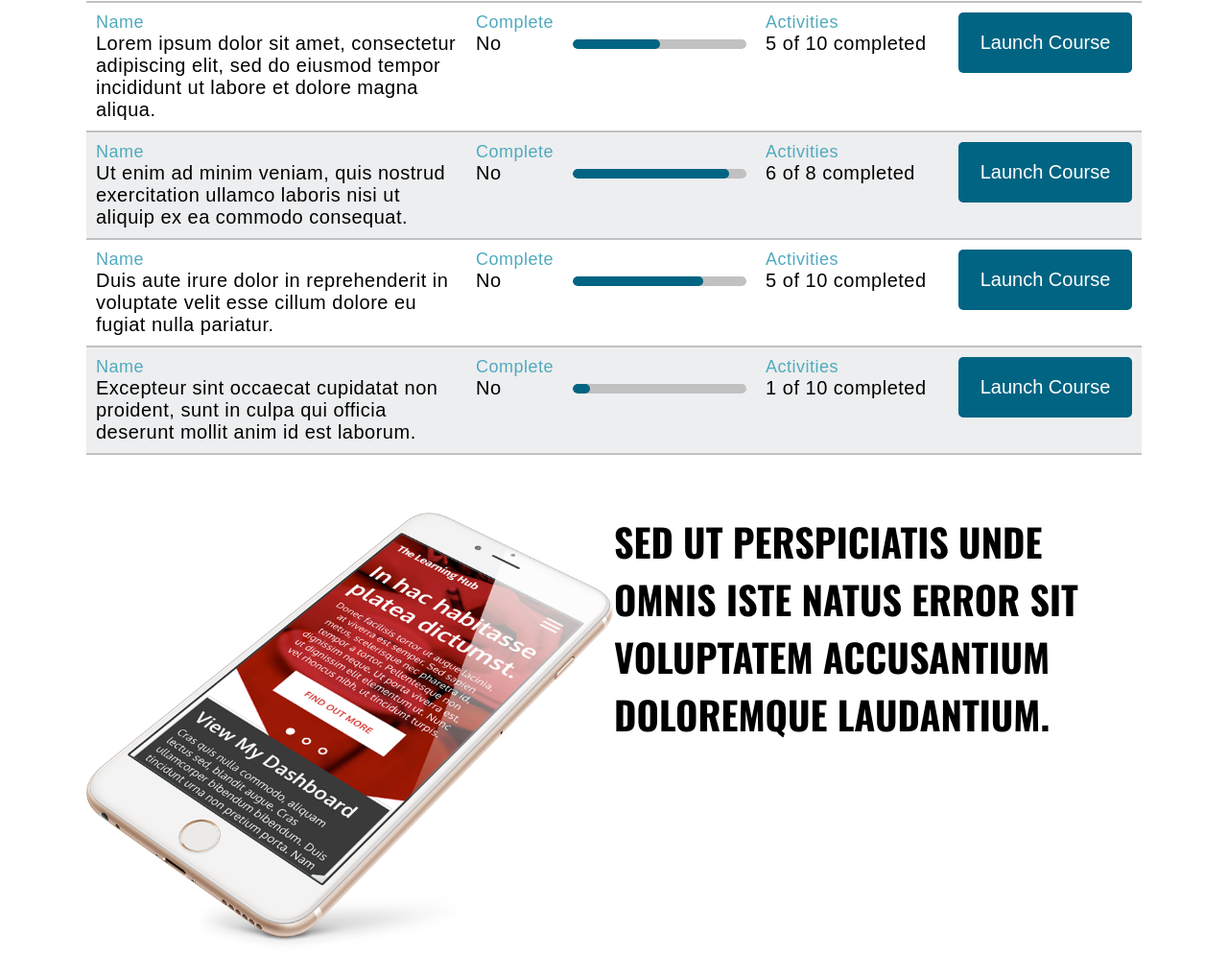
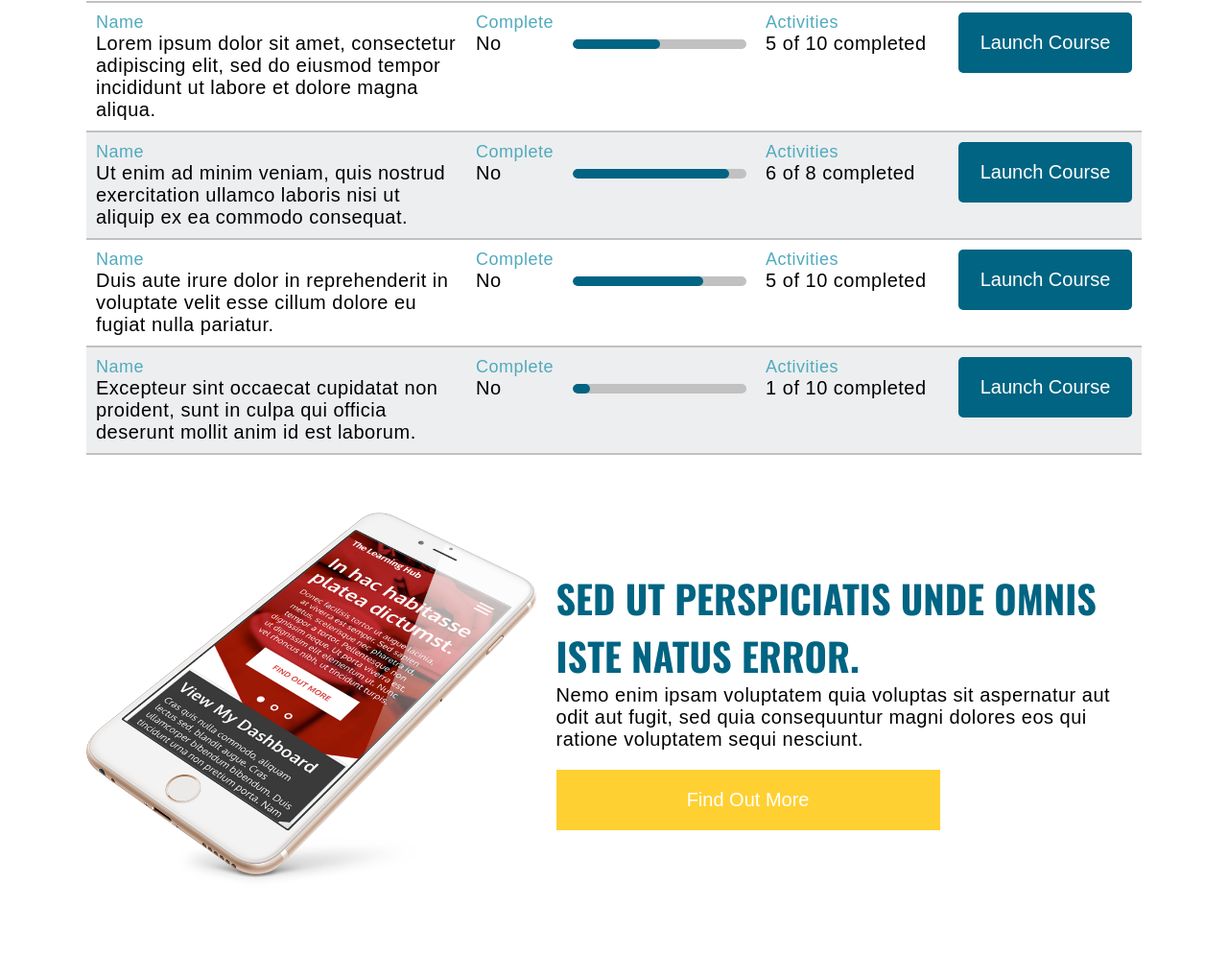
Before and after one commit to da90/demo-site, a Gatsby site: page / in a window 1280 px wide. Shown: the part 934-1954 px from the top of the page at 96% size. After the commit the page ends 1918 px from the top, so only its background shows below. Built offline with nearby package versions, Linux system fonts and the light colour scheme; Gatsby itself is replaced by a stand-in of ours.

Commit message:
hero section finished

```diff
--- a/src/components/herosection.js
+++ b/src/components/herosection.js
@@ -7,7 +7,11 @@ const HeroSection = () => <section className="hero">
     <Image alt="Mobile phone image" filename="thumbnail_phone_mockup_screens.png"/>
     </div>
     <div>
-        <h1>Sed ut perspiciatis unde omnis iste natus error sit voluptatem accusantium doloremque laudantium.</h1>
+        <h1>Sed ut perspiciatis unde omnis iste natus error.</h1>
+        <p>
+        Nemo enim ipsam voluptatem quia voluptas sit aspernatur aut odit aut fugit, sed quia consequuntur magni dolores eos qui ratione voluptatem sequi nesciunt.
+        </p>
+        <Link to="/meet-the-team" className="button button--primary" title="Find out more about us!">Find Out More</Link>
     </div>
 
 </section>
--- a/src/scss/components/_currentlearning.scss
+++ b/src/scss/components/_currentlearning.scss
@@ -3,7 +3,7 @@
 .currentlearning {
     margin-top: 4rem;
     & > h1 {
-        color: $color-primary2;
+        color: $color-primary1;
         text-align: center;
 
         @include responsive("phone") {
--- a/src/scss/components/_hero.scss
+++ b/src/scss/components/_hero.scss
@@ -2,11 +2,42 @@
 
 .hero {
     display: flex;
-    flex-direction: row;
-    margin-top: 6rem;
-    margin-bottom: 6rem;
+    flex-direction: column;
+    margin-top: 3rem;
+    margin-bottom: 3rem;
+
+    @include responsive("phone") {
+        flex-direction: row;
+        margin-top: 6rem;
+        margin-bottom: 6rem;
+    }
 
     & div {
         flex: 1;
+        align-self: center;
+        width: 60%;
+
+        &:first-of-type {
+            @include responsive("phone") {
+                flex-basis: 50%;
+                margin-right: 2rem;
+            }
+
+        }
+
+        &:last-of-type {
+            width: 100%;
+            @include responsive("phone") {
+                flex-basis: 65%;
+            }
+        }
+
+        & > h1 {
+            color: $color-primary1;
+        }
+
+        & > a {
+            margin-top: 2rem;
+        }
     }
 }
```
